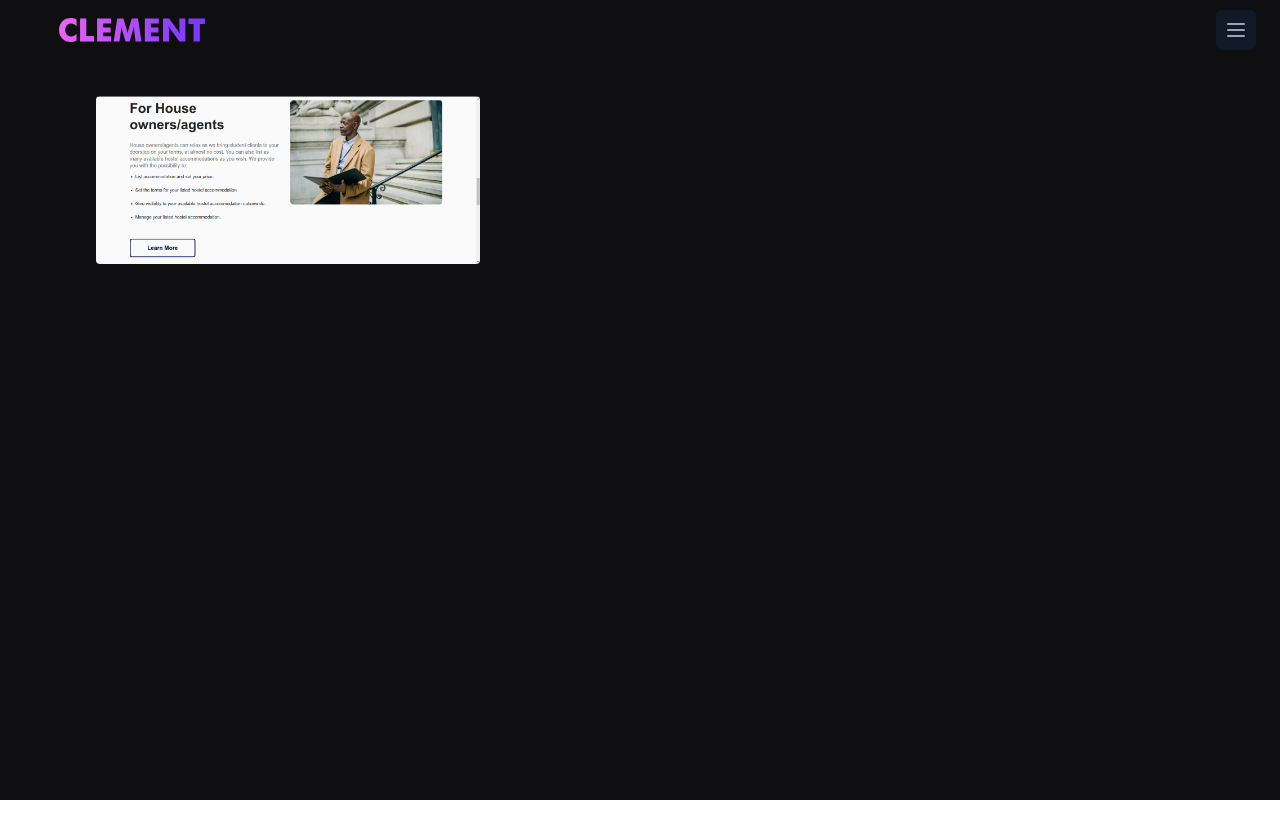
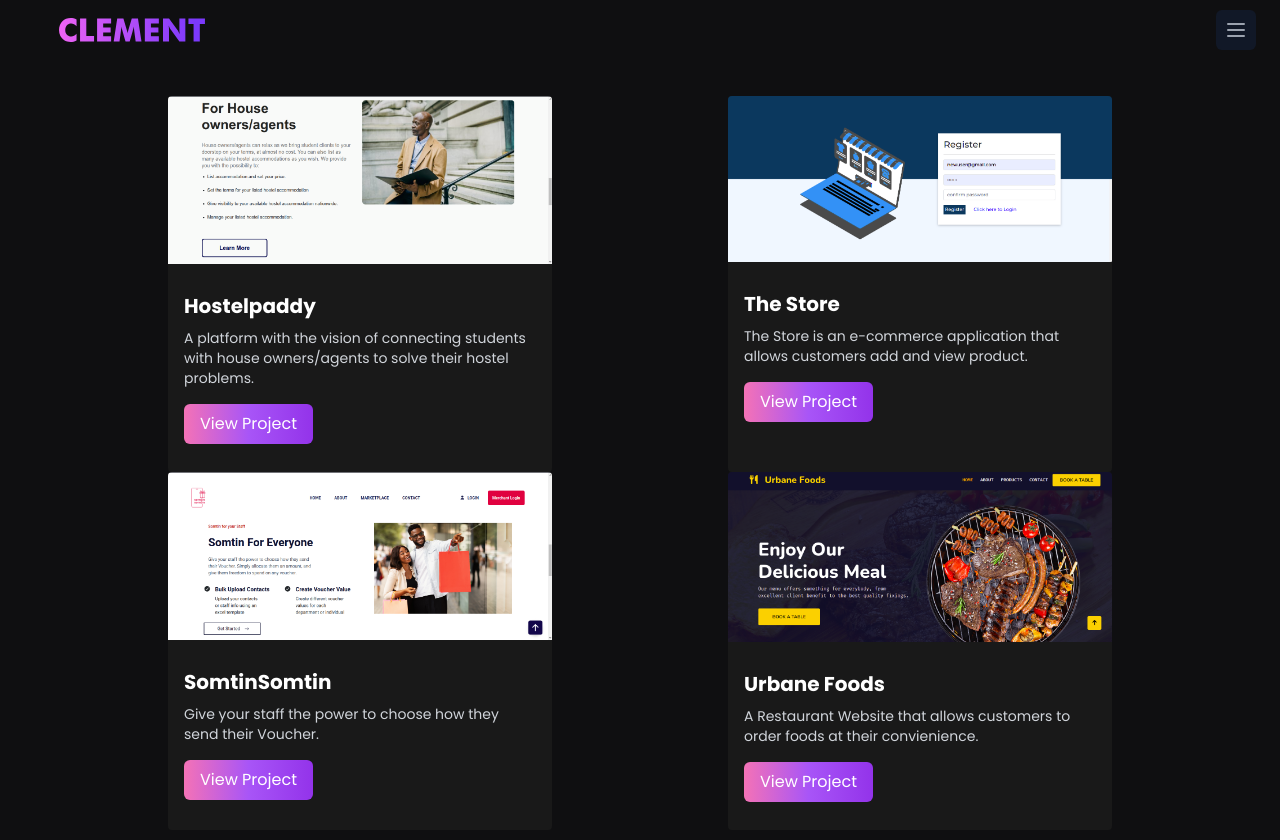
Before and after one commit to iamclement1/Clement-Portfolio, a React (Vite) app: page /projects in a window 1280 px wide. Shown: the top 840 px of the page. Before the commit the page ends 800 px from the top, so only its background shows below. Built offline with nearby package versions, Linux system fonts and the light colour scheme.

Commit message:
feats: completed project card

```diff
--- a/src/Components/Projects/ProjectCards.jsx
+++ b/src/Components/Projects/ProjectCards.jsx
@@ -4,23 +4,38 @@ function ProjectCards(props) {
     return (
         <>
             <section className="min-h-screen relative bg-[#0f0f11] text-white pb-10">
-                <div className="md:px-24 md:py-24 px-2 py-16 md:flex md:space-x-5 md:space-y-0
-            space-y-3">
-                    <div className="md:max-w-sm min-w-screen rounded overflow-hidden transform
-                    transition duration-500 hover:scale-110 cursor-pointer">
+                <div className="md:px-20 md:py-24 px-2 py-16 md:flex md:space-x-5 md:space-y-0 ">
+                    <div className="flex flex-wrap justify-around">
                         {
                             ProjectData.map((project, index) => {
                                 return (
-                                    <>
-                                        <div className="md:max-w-sm rounded " key={index}>
-                                            <img src={project.image} alt="" />
+                                    <div className="md:max-w-sm rounded overflow-hidden bg-[#191919]
+                                    transform  transition duration-500 hover:scale-110 space-y-3"
+                                        key={index}>
+                                        <img src={project.image} alt="" />
+                                        <div className="px-4 py-4">
+                                            <div className="text-xl mb-2 font-bold">
+                                                {project.title}
+                                            </div>
+                                            <p className="text-sm text-gray-300">
+                                                {project.description}
+                                            </p>
+                                            {/* button with links to each project */}
+                                            <a href={project.link}>
+                                                <button className="bg-gradient-to-r from-pink-400 via-purple-500
+                                            to-purple-600 text-white md:py-2 md:px-4 mb-3 mt-4 py-3 p-3  text-md
+                                            rounded-md" type="btn">
+                                                    View Project
+                                                </button>
+                                            </a>
                                         </div>
-                                    </>
+                                    </div>
                                 )
                             })
                         }
                     </div>
                 </div>
+
             </section>
         </>
     )
--- a/src/Components/Projects/Projects.jsx
+++ b/src/Components/Projects/Projects.jsx
@@ -1,5 +1,6 @@
 import { useEffect, useState } from "react"
 import ProjectCards from '../Projects/ProjectCards'
+import LoadingScreen from '../LoadingScreen/LoadingScreen'
 
 
 export default function Projects () {
@@ -12,11 +13,11 @@ export default function Projects () {
         <div>
             { loading ? (
                 <div className="text-center m-auto pt-25">
-                    <Loader />
+                    <LoadingScreen />
                 </div>
             ) : (
                 <>
-                <div className="flex justify-around flex-wrap">
+                <div className="space-y-3">
                     <ProjectCards />
                 </div>
                 </>
--- a/src/utils/ProjectData.js
+++ b/src/utils/ProjectData.js
@@ -1,26 +1,38 @@
+
 import Hostelpaddy from "../assets/hostelpaddy.png";
+import Thestore from "../assets/Thestore.png"
+import Urbane from "../assets/Urbane.png"
+import Somtinsomtin from "../assets/somtinsomtin.png"
 
 export const ProjectData = [
     {
-        id: 1,
+        id:1,
+        image: Hostelpaddy,
         title: "Hostelpaddy",
-        description: "Hostel paddy is a platform with the vision of connecting students with house owners/agents to solve their hostel accommodation problems.",
-        image: Hostelpaddy,
-    },
-    {
-        id: 2,
-        title: "The Store",
-        description: "The Store is an e-commerce application that allows customers add and view product."
+        description: "A platform with the vision of connecting students with house owners/agents to solve their hostel problems.",
+        link: "https://hostelpaddy.netlify.app/",
+
 
     },
     {
+        id:2,
+        image: Thestore,
+        title: "The Store",
+        description: "The Store is an e-commerce application that allows customers add and view product.",
+        link: "https://the-store-b3c99.web.app/"
+    },
+    {
         id: 3,
+        image: Somtinsomtin,
         title: "SomtinSomtin",
-        description: "Give your staff the power to choose how they send their Voucher. Simply allocate them an amount, and give them freedom to spend on any voucher."
+        description: "Give your staff the power to choose how they send their Voucher.",
+        link: "https://main.d37vl43myuo1hj.amplifyapp.com/",
     },
     {
         id: 4,
+        image: Urbane,
         title: "Urbane Foods",
-        description: "A Restaurant Website that allows customers to order foods at their convienience."
+        description: "A Restaurant Website that allows customers to order foods at their convienience.",
+        link: "https://urbane-foods.netlify.app/"
     }
 ]
```
